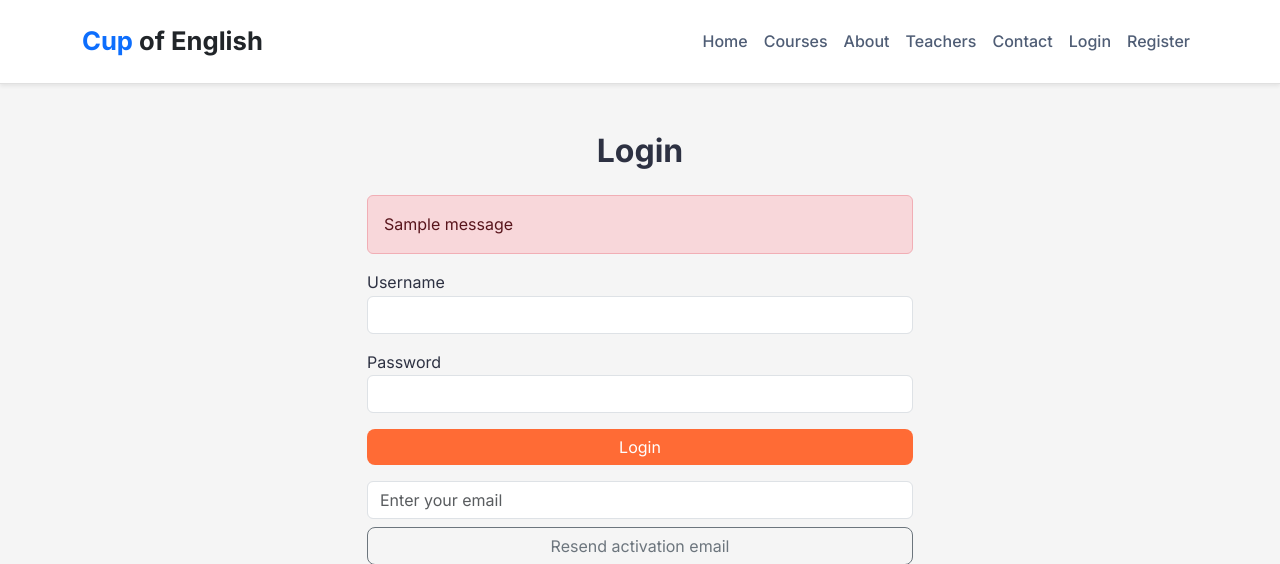
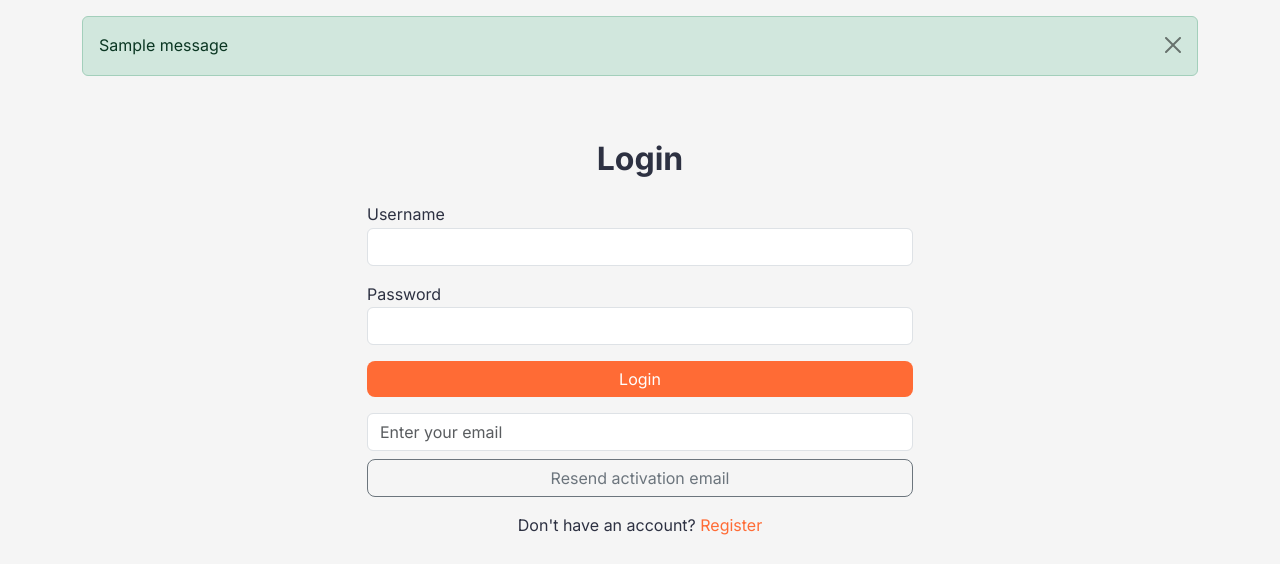
Before and after one commit to jackpoletek/cup-of-english, a Django app: page /login/ in a window 1280 px wide. Shown: the top 564 px of the page. Run offline with Django 5.2, Linux system fonts and the light colour scheme; tables that the repository leaves empty hold one stand-in row (values such as "Sample post"); one stand-in notice (Sample message) is shown; parts of the project's set-up code (start-up, migrations or seed data) failed here and were passed over; some libraries are stand-ins or nearby versions.

Commit message:
Fix duplicated Django messages after logout

```diff
--- a/accounts/templates/accounts/login.html
+++ b/accounts/templates/accounts/login.html
@@ -10,12 +10,6 @@
         <div class="col-11 col-sm-10 col-md-8 col-lg-6">
 
             <h2 class="mb-4 text-center">Login</h2>
-
-            {% if messages %}
-            {% for message in messages %}
-            <div class="alert alert-danger">{{ message }}</div>
-            {% endfor %}
-            {% endif %}
 
             <form method="post">
                 {% csrf_token %}
--- a/templates/base.html
+++ b/templates/base.html
@@ -19,7 +19,22 @@
 
 <body>
 
-    {% include "includes/navbar.html" %}
+    {% if messages %}
+    <div class="container mt-3">
+
+        {% for message in messages %}
+        <div class="alert alert-{{ message.tags }} alert-dismissible fade show" role="alert">
+
+            {{ message }}
+
+            <button type="button" class="btn-close" data-bs-dismiss="alert" aria-label="Close">
+            </button>
+
+        </div>
+        {% endfor %}
+
+    </div>
+    {% endif %}
 
     <main>
         {% block content %}{% endblock %}
```
